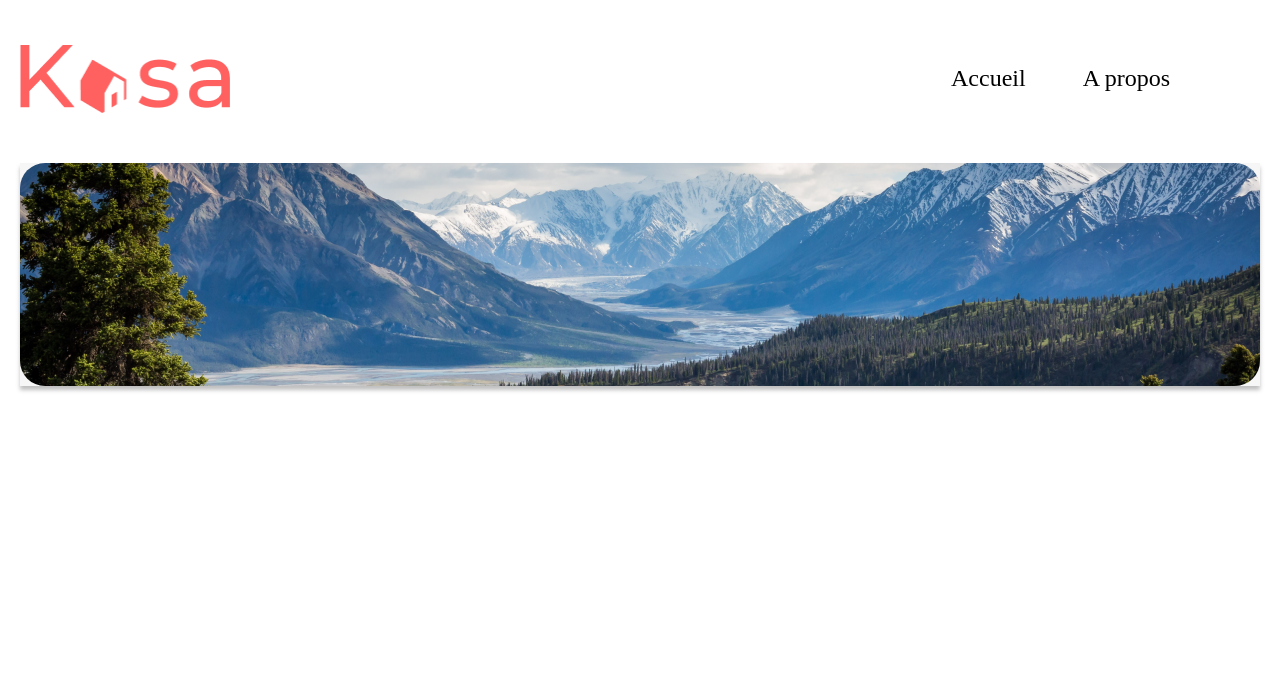
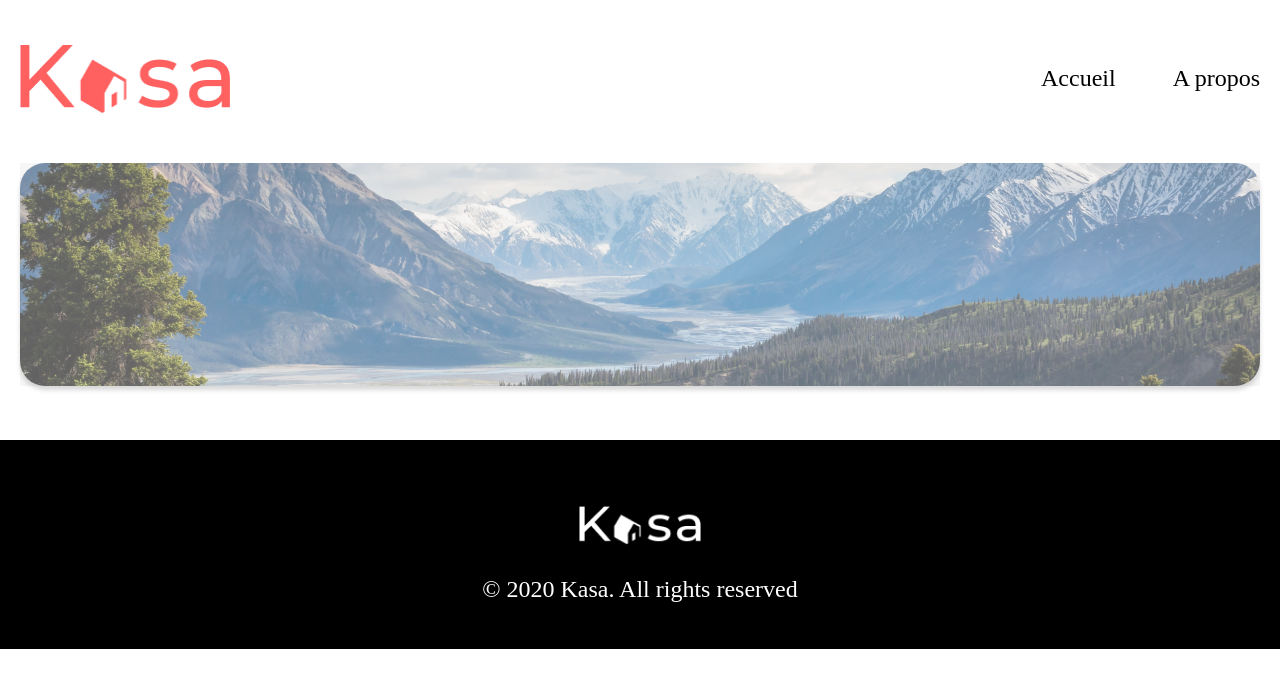
Before and after one commit to Angerome22/kasa, a React (Create React App) app: page /About in a window 1280 px wide. Shown: the top 688 px of the page. Built offline with nearby package versions, Linux system fonts and the light colour scheme.

Commit message:
Finalisation page Home sans lien encore avec les pages logements, page About sans le corps de texte.

```diff
--- a/src/App.scss
+++ b/src/App.scss
@@ -33,11 +33,10 @@ a:-webkit-any-link{
 
 .App-nav ul{
   display: flex;
+  justify-items: right;
   list-style: none;
-  width: 309px;
-  height: 34px;
   gap: 57px;
-
+  padding: 0px;
   }
 
 .App-link a{
@@ -55,13 +54,14 @@ a:visited {
 /******************************BANNER*******************/
 
 .App-banner {
-position: relative;
-display: inline-block;
-width: 1240px;
-height: 223px;
-margin: 0px 100px;
-box-shadow: 0px 4px 4px 0px #00000040;
-background: #F6F6F6;
+  position: relative;
+  display: inline-block;
+  width: 1240px;
+  height: 223px;
+  margin: 0px 100px 50px 100px;
+  background: #F6F6F6;
+  border: none;
+
 }
 
 .banner-picture {
@@ -70,6 +70,10 @@ background: #F6F6F6;
   object-fit: cover;
   display: block;
   border-radius: 25px;
+  box-shadow: 0px 4px 4px 0px #00000040;
+  opacity: 0.6;
+  border: none;
+  mix-blend-mode: darken;
   }
 
 .banner-text {
@@ -85,6 +89,90 @@ background: #F6F6F6;
   transform: translate(-50%, -50%);
     }
 
+/******************************GALERRY*******************/
+.App-gallery {
+  width: 1240px;
+  border-radius: 25px;
+  background: #F6F6F6;
+  margin: 0px 100px;
+  display: flex;
+  flex-wrap: wrap;
+  justify-content: space-between;
+  padding: 55px;
+  box-sizing: border-box;
+}
+
+.gallery-card {
+  width: 340px;
+  height: 340px;
+  position:relative;
+  border-radius: 10px;
+  display: flex;
+  flex-direction: column;
+  margin: 0px 0px 55px 0px;
+  box-sizing: border-box;
+}
+
+.gallery-card .card {
+  width: 340px;
+  height: 340px;
+}
+
+
+.gallery-picture {
+  object-fit: cover;
+  width: 100%;
+  height: 340px;
+  border-radius: 10px;
+}
+
+.gallery-title {
+  position: absolute;
+  font-family: 'Montserrat';
+  font-size: 12px;
+  font-weight: 700;
+  line-height: 25.67px;
+  bottom: 0;
+  left: 0;
+  width: 300px;
+  height: 52px;
+  padding: 10px;
+  color: #FFFFFF;
+}
+
+/******************************FOOTER*******************/
+
+.App-footer {
+  display: flex;
+  flex-direction: column;
+  align-items: center;
+  width: 1440px;
+  height: 209px;
+  background-color: #000000;
+}
+
+.App-logo-footer {
+  width: 122px;
+  height: 39.44px;
+  margin-top: 66px;
+}
+
+.text-footer {
+  width: 513px;
+  height: 46px;
+  color:#FFFFFF;
+  font-family: Montserrat;
+  font-size: 24px;
+  font-weight: 500;
+  line-height: 34.22px;
+  text-align: center;
+  margin-top: 26.56px;
+}
+
+
+
+
+
 
 
 
@@ -97,7 +185,17 @@ background: #F6F6F6;
   }
 }*/
 
+@media (max-width: 768px) {
+  .App-gallery {
+    grid-template-columns: repeat(2, 1fr); /* 2 colonnes sur les écrans moyens */
+  }
+}
 
+@media (max-width: 480px) {
+  .App-gallery {
+    flex-direction: column;
+  }
+}
 
 
 
--- /dev/null
+++ b/src/components/Card/card.js
@@ -0,0 +1,22 @@
+import PropTypes from 'prop-types'
+
+
+export default function Card({ cover = '', title=''}) {
+    return (
+        <div className="gallery-card">
+            <article className="card">
+                    <img src={cover} className="gallery-picture" alt="apartment" />
+                    <div className="gallery-title">
+                        <h2 >{title}</h2>
+                    </div>
+            </article>
+
+        </div>
+
+        );
+}
+
+Card.propTypes = {
+    cover: PropTypes.string.isRequired,
+    title: PropTypes.string.isRequired,
+  }
--- a/src/components/Footer/footer.js
+++ b/src/components/Footer/footer.js
@@ -0,0 +1,10 @@
+import logo from '../../assets/logo-footer.png'
+
+export default function Footer() {
+    return (
+         <div className="App-footer">
+        <img src={logo} className="App-logo-footer" alt="logo" />
+        <p className="text-footer">© 2020 Kasa. All rights reserved</p>
+        </div>
+);
+}
--- /dev/null
+++ b/src/components/Gallery/gallery.js
@@ -0,0 +1,20 @@
+
+import Card from "../Card/card";
+import logements from '../../datas/logements.json'
+
+export default function Gallery() {
+
+    return (
+
+        <div className="App-gallery">
+            {logements.map((logement) => (
+                <Card
+                    key={logement.id}
+                    cover={logement.cover}
+                    title={logement.title}
+                />
+            ))}
+        </div>
+    );
+
+}
--- a/src/pages/About/About.js
+++ b/src/pages/About/About.js
@@ -1,6 +1,7 @@
 import Banner from "../../components/Banner/banner";
 import Header from "../../components/Header/header";
 import pictureBanner2 from "../../assets/picture/pictureBanner2.png"
+import Footer from "../../components/Footer/footer";
 
 
 export default function About() {
@@ -8,6 +9,7 @@ export default function About() {
         <div>
         <Header />
         <Banner picture={pictureBanner2} />
+        <Footer />
         </div>
     )
 }
--- a/src/pages/Home/Home.js
+++ b/src/pages/Home/Home.js
@@ -1,12 +1,18 @@
 import Header from "../../components/Header/header";
 import Banner from "../../components/Banner/banner";
 import pictureBanner1 from "../../assets/picture/pictureBanner1.png"
+import Gallery from "../../components/Gallery/gallery";
+import Footer from "../../components/Footer/footer";
+
+
 
 export default function Home() {
     return (
         <div>
         <Header />
         <Banner picture={pictureBanner1} text="Chez vous, partout et ailleurs" />
+        <Gallery />
+        <Footer />
         </div>
     )
 }
--- a/src/pages/PropertyListing/PropertyListing.js
+++ b/src/pages/PropertyListing/PropertyListing.js
@@ -1,7 +1,11 @@
+import Footer from "../../components/Footer/footer";
 import Header from "../../components/Header/header";
 
 export default function PropertyListing() {
     return (
+        <div>
         <Header />
+        <Footer />
+        </div>
     )
 }
```
Also changed, not shown: src/assets/logo-footer.png (added).
